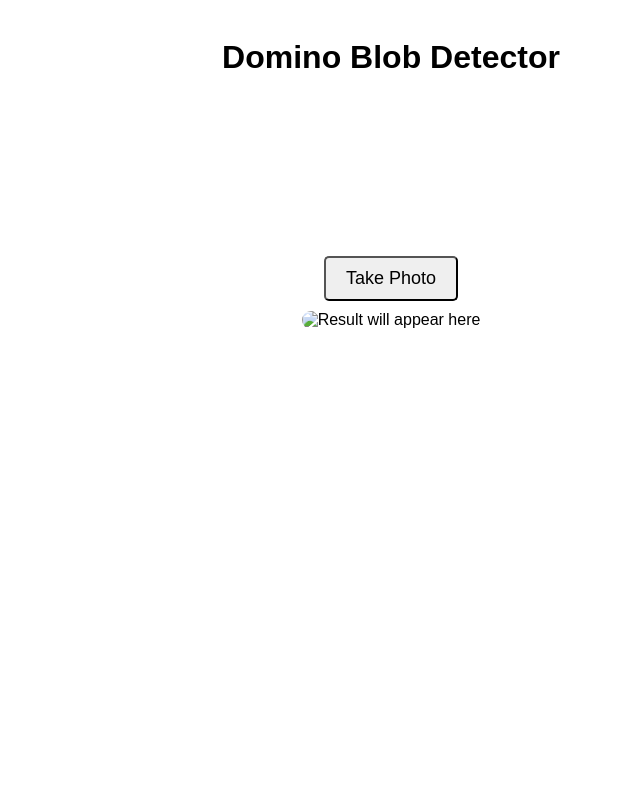
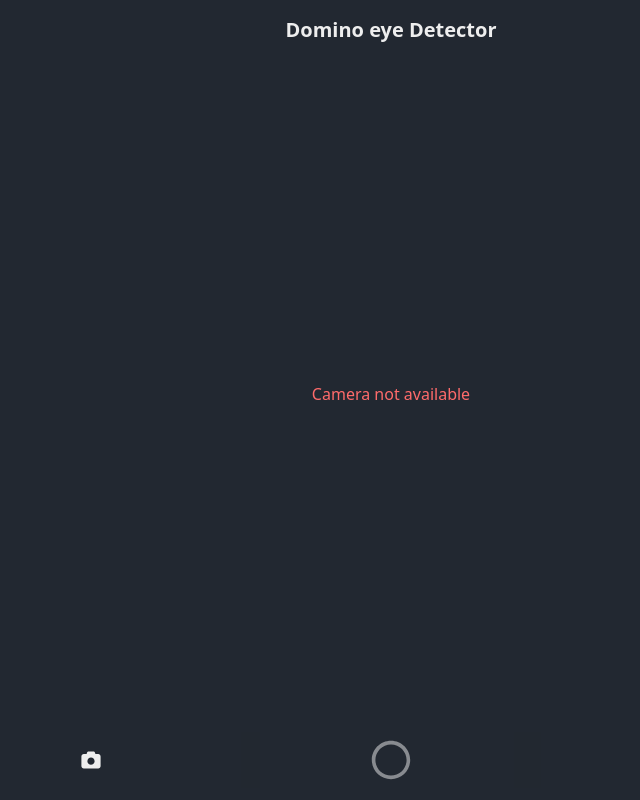
Before and after one commit to YarneC/domino-eye-counter, a Flask app: page / in a window 1280 px wide. Shown: the whole page, without its empty margins (249-889 px from the left). Run offline with Flask 3, Linux system fonts and the light colour scheme.

Commit message:
updated styling

```diff
--- a/app.py
+++ b/app.py
@@ -15,10 +15,10 @@
 
     img_resized, gray_blur = preprocess_image_from_array(img)
     keypoints = detect_blobs_from_gray_blur(gray_blur)
-    output_img = visualize_keypoints_on_array(img_resized, keypoints)
+    output_img, text = visualize_keypoints_on_array(img_resized, keypoints)
 
     _, buffer = cv2.imencode('.png', output_img)
-    return BytesIO(buffer.tobytes())
+    return BytesIO(buffer.tobytes()), text
 
 @app.route('/')
 def index():
@@ -27,12 +27,16 @@
 @app.route('/detect', methods=['POST'])
 def detect():
     data = request.json['image']
-    processed_img_io = process_image_from_dataurl(data)
-    return send_file(processed_img_io, mimetype='image/png')
+    processed_img_io, text = process_image_from_dataurl(data)
+    processed_img_io.seek(0)
+    response = send_file(processed_img_io, mimetype='image/png')
+    # attach detection text in a response header so the frontend can display it
+    response.headers['X-Detection-Result'] = text
+    return response
 
 @app.route('/ping')
 def ping():
     return "OK", 200
 
 if __name__ == '__main__':
-    app.run(host='0.0.0.0', port=5000)
+    app.run(host='0.0.0.0', port=5000, debug=True)
--- a/static/script.js
+++ b/static/script.js
@@ -1,23 +1,117 @@
-const video = document.getElementById('camera');
+const placeholder = document.getElementById('placeholder');
 const canvas = document.getElementById('snapshot');
-const resultImg = document.getElementById('result');
+const detectionTextEl = document.getElementById('detectionText');
+const openCameraBtn = document.getElementById('openCameraBtn');
+const captureBtn = document.getElementById('captureBtn');
 
-navigator.mediaDevices.getUserMedia({ video: { facingMode: "environment" } })
-  .then(stream => video.srcObject = stream)
-  .catch(err => alert("Camera not accessible: " + err));
+let stream = null;
+let videoEl = null;
 
-document.getElementById('snap').onclick = async () => {
-    canvas.width = video.videoWidth;
-    canvas.height = video.videoHeight;
-    canvas.getContext('2d').drawImage(video, 0, 0);
-    const dataURL = canvas.toDataURL('image/png');
+// start camera and show video in placeholder
+async function startCamera(){
+  if (stream) return; // already running
 
+  // remove any previous result image
+  const existingResult = document.getElementById('result');
+  if (existingResult) {
+    existingResult.remove();
+    detectionTextEl.textContent = '';
+  }
+
+  placeholder.innerHTML = '';
+  videoEl = document.createElement('video');
+  videoEl.id = 'camera';
+  videoEl.autoplay = true;
+  videoEl.playsInline = true;
+  videoEl.muted = true; // autoplay policies
+  videoEl.style.maxWidth = '100%';
+  videoEl.style.maxHeight = '100%';
+  placeholder.appendChild(videoEl);
+
+  try {
+    stream = await navigator.mediaDevices.getUserMedia({ video: { facingMode: 'environment' } });
+    videoEl.srcObject = stream;
+    await videoEl.play();
+    captureBtn.disabled = false;
+    openCameraBtn.disabled = true;
+  } catch (err) {
+    console.error('Camera start failed', err);
+    placeholder.innerHTML = '<div style="color:#ff6b6b">Camera not available</div>';
+    stream = null;
+    videoEl = null;
+    captureBtn.disabled = true;
+    openCameraBtn.disabled = false;
+  }
+}
+
+// stop camera and remove video element
+function stopCamera(){
+  if (stream) {
+    stream.getTracks().forEach(t => t.stop());
+    stream = null;
+  }
+  if (videoEl) {
+    videoEl.pause();
+    videoEl.srcObject = null;
+    videoEl.remove();
+    videoEl = null;
+  }
+  captureBtn.disabled = true;
+  openCameraBtn.disabled = false;
+}
+
+openCameraBtn.addEventListener('click', async () => {
+  await startCamera();
+});
+
+// auto-start camera on load
+startCamera();
+
+// capture, send to backend, show returned image in placeholder
+captureBtn.addEventListener('click', async () => {
+  if (!videoEl) return;
+  captureBtn.disabled = true;
+
+  // ensure canvas matches the video actual size
+  const w = videoEl.videoWidth || videoEl.clientWidth || 640;
+  const h = videoEl.videoHeight || videoEl.clientHeight || 480;
+  canvas.width = w;
+  canvas.height = h;
+
+  const ctx = canvas.getContext('2d');
+  ctx.drawImage(videoEl, 0, 0, canvas.width, canvas.height);
+  const dataURL = canvas.toDataURL('image/png');
+
+  try {
     const resp = await fetch('/detect', {
-        method: 'POST',
-        headers: { 'Content-Type': 'application/json' },
-        body: JSON.stringify({ image: dataURL })
+      method: 'POST',
+      headers: { 'Content-Type': 'application/json' },
+      body: JSON.stringify({ image: dataURL })
     });
 
+    if (!resp.ok) throw new Error(`Server returned ${resp.status}`);
+
+    const detectionText = resp.headers.get('X-Detection-Result') || '';
     const blob = await resp.blob();
-    resultImg.src = URL.createObjectURL(blob);
-};
+
+    // stop live feed and show result in the placeholder
+    stopCamera();
+    placeholder.innerHTML = '';
+
+    const img = document.createElement('img');
+    img.id = 'result';
+    img.alt = 'Detection result';
+    img.style.maxWidth = '100%';
+    img.style.maxHeight = '100%';
+    img.src = URL.createObjectURL(blob);
+    placeholder.appendChild(img);
+
+    detectionTextEl.textContent = detectionText;
+  } catch (err) {
+    console.error('Detection failed', err);
+    alert('Detection failed: ' + err);
+  } finally {
+    // keep capture disabled unless video is active again
+    captureBtn.disabled = !!videoEl ? false : true;
+  }
+});
--- a/static/style.css
+++ b/static/style.css
@@ -1,24 +1,139 @@
-body {
-    font-family: sans-serif;
-    display: flex;
-    flex-direction: column;
-    align-items: center;
-    padding: 10px;
+:root{
+  --bg: #222831;
+  --fg: #EEEEEE;
+  --btn-bg: #222831;
+  --btn-hover: #2f3438;
+  --muted-border: rgba(255,255,255,0.06);
 }
 
-h1 {
-    text-align: center;
-    margin-bottom: 20px;
+/* full-viewport app, no scrolling */
+html,body{
+  height:100%;
+  margin:0;
+  padding:0;
+  overflow:hidden;
+  background:var(--bg);
+  color:var(--fg);
+  font-family:system-ui, -apple-system, "Segoe UI", Roboto, "Helvetica Neue", Arial;
+  -webkit-font-smoothing:antialiased;
+  -moz-osx-font-smoothing:grayscale;
 }
 
-video, img {
-    max-width: 100%;
-    border-radius: 10px;
+/* app layout: header, main (flexible), footer */
+body{
+  display:flex;
+  flex-direction:column;
+  min-height:100vh;
 }
 
-button {
-    margin: 10px;
-    padding: 10px 20px;
-    font-size: 18px;
-    border-radius: 5px;
+/* header at top */
+.app-header{
+  flex:0 0 auto;
+  padding:16px;
+  text-align:center;
+  background:transparent;
 }
+.app-header h1{
+  margin:0;
+  font-size:1.25rem;
+  color:var(--fg);
+}
+.detection-text{
+  margin-top:8px;
+  font-size:0.95rem;
+  color:var(--fg);
+  opacity:0.95;
+  word-break:break-word;
+}
+
+/* placeholder fills remaining space between header and footer */
+.placeholder{
+  flex:1 1 auto;
+  min-height:0; /* allow proper flex shrinking on some browsers */
+  display:flex;
+  align-items:center;
+  justify-content:center;
+  padding:12px;
+  box-sizing:border-box;
+  background:transparent;
+}
+
+/* ensure media fits within placeholder without producing scroll */
+.placeholder video,
+.placeholder img{
+  max-width:100%;
+  max-height:100%;
+  border-radius:10px;
+  object-fit:contain;
+  display:block;
+}
+
+/* footer fixed at bottom within flex flow */
+.app-footer{
+  flex:0 0 auto;
+  padding:12px;
+  box-sizing:border-box;
+  background:transparent;
+  width:100%;
+  /* reserve safe-area on mobile */
+  padding-bottom: calc(12px + env(safe-area-inset-bottom, 0px));
+}
+
+/* controls: three equal columns so capture is centered */
+.controls{
+  display:flex;
+  width:100%;
+  max-width:900px;
+  margin:0 auto;
+  gap:0;
+  align-items:center;
+}
+.controls > *{
+  flex:1 1 33.3333%;
+  display:flex;
+  align-items:center;
+  justify-content:center;
+  margin:0;
+  padding:0;
+}
+
+/* buttons */
+button{
+  box-sizing:border-box;
+  -webkit-tap-highlight-color:transparent;
+  color:var(--fg);
+  background:transparent;
+  border:none;
+  cursor:pointer;
+}
+
+/* small icon button (open camera) */
+.icon-btn{
+  background-color:var(--btn-bg);
+  color:var(--fg);
+  width:40px;
+  height:40px;
+  display:inline-flex;
+  align-items:center;
+  justify-content:center;
+  padding:6px;
+}
+
+/* capture button larger but same background */
+.capture-btn{
+  background-color:var(--btn-bg);
+  color:var(--fg);
+  width:56px;
+  height:56px;
+  display:inline-flex;
+  align-items:center;
+  justify-content:center;
+  padding:4px;
+}
+
+.icon-btn svg{ width:24px; height:24px; fill:currentColor; display:block; }
+.capture-btn svg{ width:48px; height:48px; fill:currentColor; display:block; }
+
+.icon-btn:hover, .capture-btn:hover{ background:var(--btn-hover); transform:translateY(-1px); }
+.icon-btn:focus, .capture-btn:focus{ outline:none; box-shadow:0 0 0 3px rgba(238,238,238,0.08); }
+.capture-btn:disabled{ opacity:0.5; cursor:not-allowed; box-shadow:none; transform:none; }
--- a/templates/index.html
+++ b/templates/index.html
@@ -1,18 +1,39 @@
 <!DOCTYPE html>
 <html lang="en">
 <head>
-  <meta charset="UTF-8">
-  <meta name="viewport" content="width=device-width, initial-scale=1.0">
-  <title>Domino Blob Detector</title>
+  <meta charset="utf-8" />
+  <meta name="viewport" content="width=device-width,initial-scale=1" />
+  <title>Domino eye Detector</title>
   <link rel="stylesheet" href="{{ url_for('static', filename='style.css') }}">
 </head>
 <body>
-  <h1>Domino Blob Detector</h1>
-  <video id="camera" autoplay playsinline></video>
-  <button id="snap">Take Photo</button>
+  <header class="app-header">
+    <h1>Domino eye Detector</h1>
+    <div id="detectionText" aria-live="polite" class="detection-text"></div>
+  </header>
+
+  <!-- placeholder will contain the live <video> OR the result <img> -->
+  <main id="placeholder" class="placeholder" aria-live="polite" aria-atomic="true"></main>
+
+  <footer class="app-footer">
+    <div class="controls">
+      <button id="openCameraBtn" type="button" aria-label="Open camera" title="Open camera" class="icon-btn">
+        <svg xmlns="http://www.w3.org/2000/svg" viewBox="0 0 640 640" width="48" height="48" role="img" aria-hidden="true" focusable="false">
+          <path fill="currentColor" d="M213.1 128.8L202.7 160L128 160C92.7 160 64 188.7 64 224L64 480C64 515.3 92.7 544 128 544L512 544C547.3 544 576 515.3 576 480L576 224C576 188.7 547.3 160 512 160L437.3 160L426.9 128.8C420.4 109.2 402.1 96 381.4 96L258.6 96C237.9 96 219.6 109.2 213.1 128.8zM320 256C373 256 416 299 416 352C416 405 373 448 320 448C267 448 224 405 224 352C224 299 267 256 320 256z"/>
+        </svg>
+      </button>
+
+      <button id="captureBtn" type="button" aria-label="Capture photo" title="Capture photo" class="icon-btn capture-btn" disabled>
+        <svg xmlns="http://www.w3.org/2000/svg" viewBox="0 0 640 640" width="48" height="48" role="img" aria-hidden="true" focusable="false">
+          <path fill="currentColor" d="M528 320C528 205.1 434.9 112 320 112C205.1 112 112 205.1 112 320C112 434.9 205.1 528 320 528C434.9 528 528 434.9 528 320zM64 320C64 178.6 178.6 64 320 64C461.4 64 576 178.6 576 320C576 461.4 461.4 576 320 576C178.6 576 64 461.4 64 320z"/>
+        </svg>
+      </button>
+
+      <div aria-hidden="true"></div>
+    </div>
+  </footer>
+
   <canvas id="snapshot" style="display:none;"></canvas>
-  <img id="result" alt="Result will appear here">
-
   <script src="{{ url_for('static', filename='script.js') }}"></script>
 </body>
 </html>
```
Also changed, not shown: blob_detection.py (+5 -4 lines).
